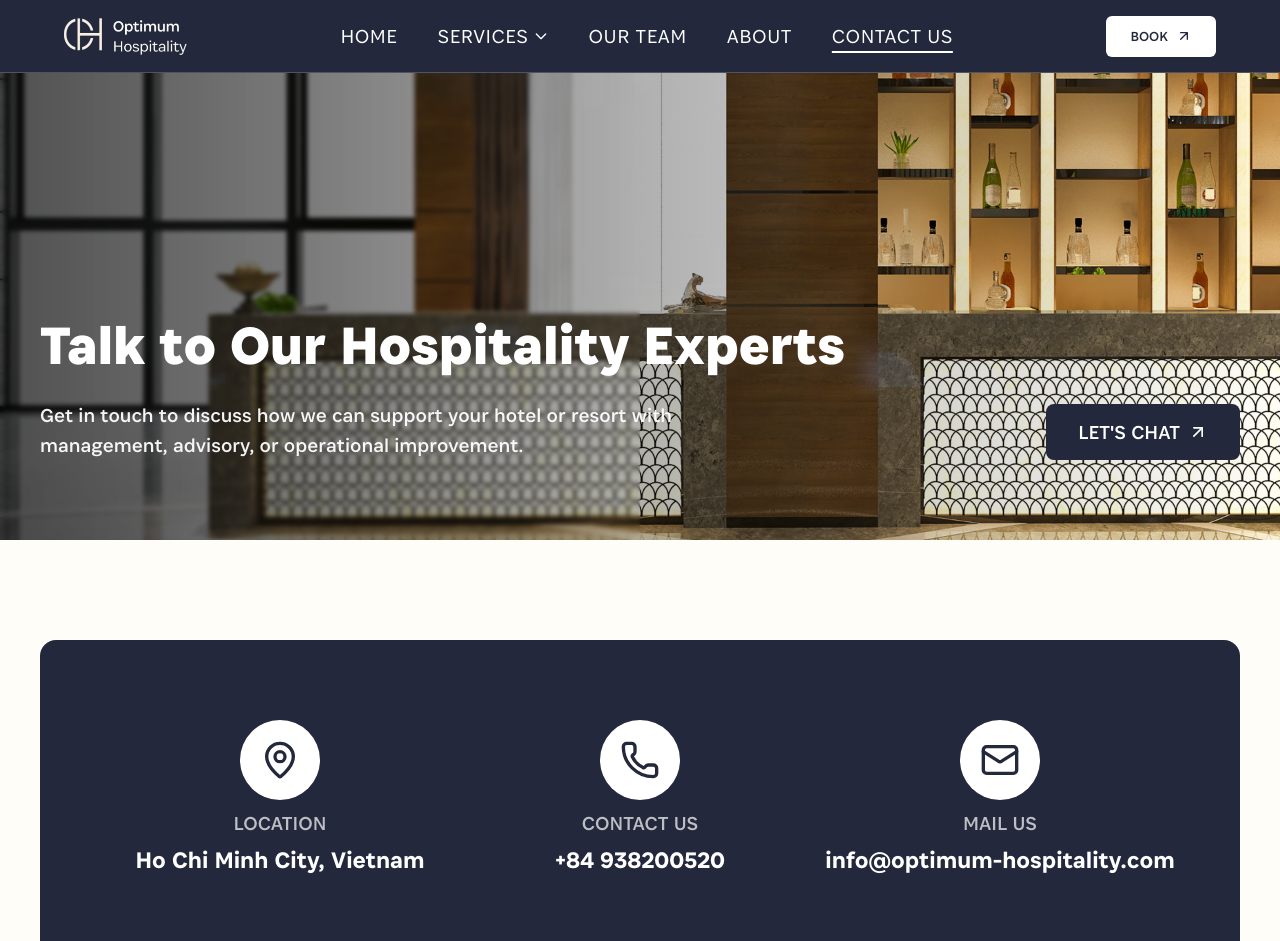
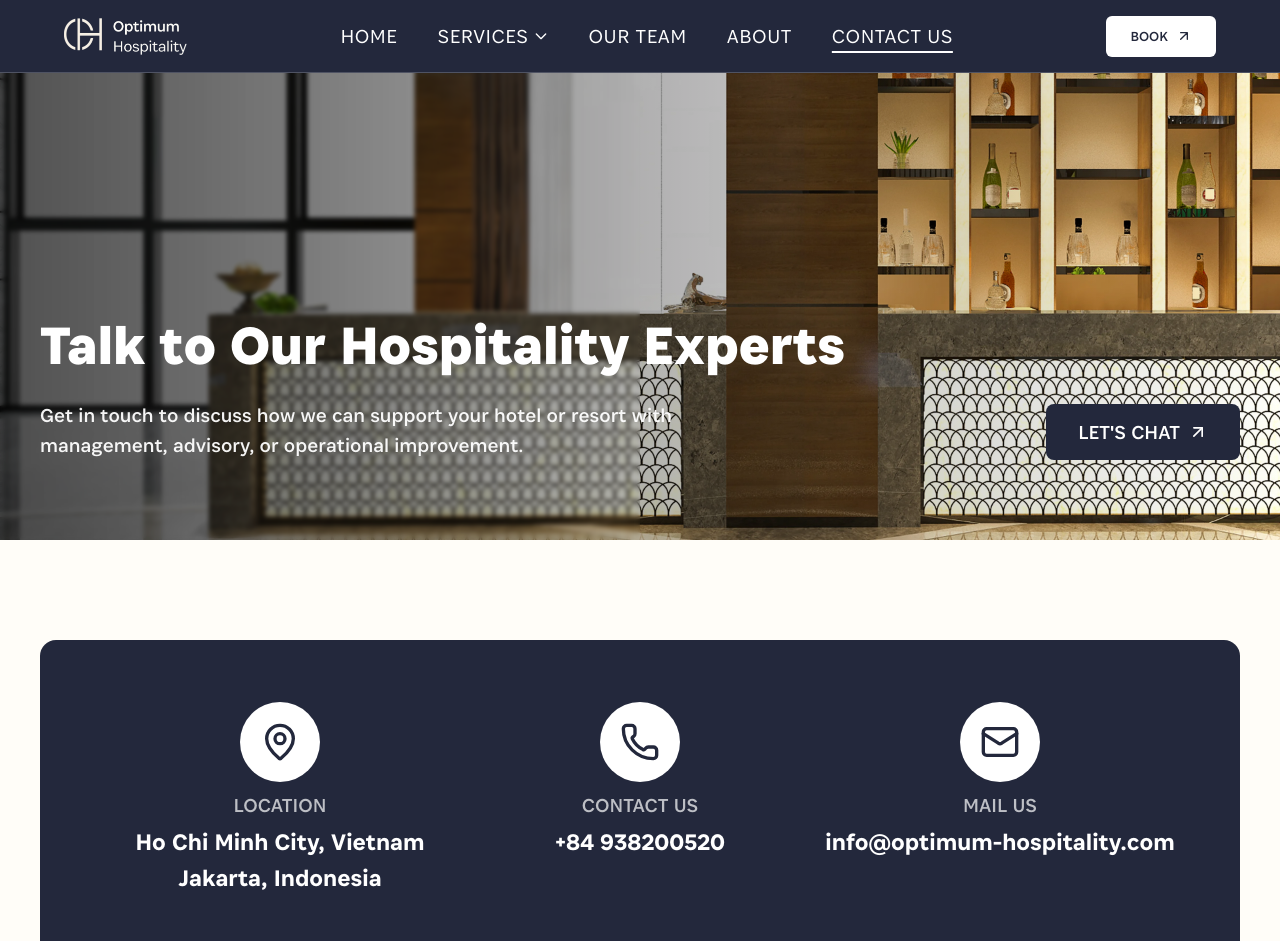
Before and after one commit to optimumhospitality/optimumhospitaity, a React (Vite) app: page /contact in a window 1280 px wide. Shown: the top 941 px of the page. Built offline with nearby package versions, Linux system fonts and the light colour scheme.

Commit message:
add address in contact section

```diff
--- a/src/components/contact/ContactForm.tsx
+++ b/src/components/contact/ContactForm.tsx
@@ -6,7 +6,13 @@ const contactInfo = [
   {
     icon: MapPin,
     label: "LOCATION",
-    value: "Ho Chi Minh City, Vietnam",
+    value: (
+      <>
+        Ho Chi Minh City, Vietnam
+        <br />
+        Jakarta, Indonesia
+      </>
+    ),
   },
   {
     icon: Phone,
@@ -60,7 +66,7 @@ export default function ContactForm() {
               </button>
             </div>
           </div>,
-          document.body
+          document.body,
         )}
 
       <div className="max-w-[1440px] mx-auto px-4 min-[500px]:px-3 sm:px-4 min-[750px]:px-6 md:px-8 lg:px-[40px]">
--- a/src/components/team/teamData.ts
+++ b/src/components/team/teamData.ts
@@ -11,7 +11,10 @@ import nobertVas from "../../assets/image/team-page/team-member/nobert-vas.webp"
 import martinNugroho from "../../assets/image/team-page/team-member/martin-nugroho.webp";
 
 // Signature image (common for all)
-// import signature from "../../assets/image/team-page/signature/john-signature.webp";
+// import signature from "../../assets/image/team-page/signature/john-signature.webp";+
+
+
+
 import john from "../../assets/image/team-page/signature/john-gardenr.webp";
 import lanny from "../../assets/image/team-page/signature/lanny-tran.webp";
 import khang from "../../assets/image/team-page/signature/khang-ngugen.webp";
--- a/src/data/serviceDetailsData.ts
+++ b/src/data/serviceDetailsData.ts
@@ -87,7 +87,7 @@ export const serviceDetailsData: ServiceDetail[] = [
             {
                 icon: dynamicExperienceIcon,
                 title: "Guest Satisfaction",
-                description: "Hospitality is at the core of all we do. We implement procedures and training structures that meet and exceed international standards."
+                description: "Hospitality is at the core of all that we do. We implement procedures and training structures that meet and exceed international standards."
             },
             {
                 icon: budgetPlanningIcon,
@@ -214,7 +214,7 @@ export const serviceDetailsData: ServiceDetail[] = [
             {
                 icon: propertyImprovementIcon,
                 title: "Audits and Property Improvement Plans (PIPs)",
-                description: "We conduct comprehensive reviews of existing assets, develop a future asset strategy, establish measurable targets for software and hardware improved performance, and analyze operational processes."
+                description: "We conduct comprehensive operation audits of existing assets, develop a future asset strategy, establish measurable targets for software and hardware improved performance, and analyze operational processes."
             }
         ],
         ctaBox: {
```
